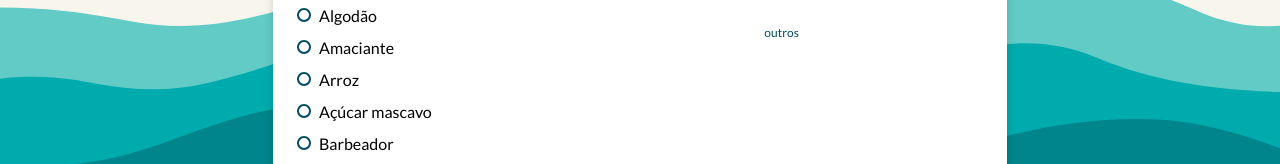
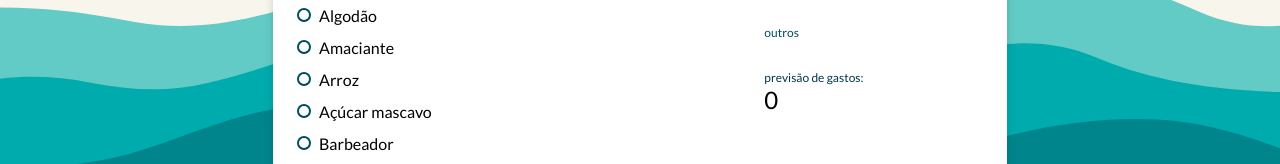
Before and after one commit to lfnandoo/algashopping, a React (Create React App) app: page / in a window 1280 px wide. Shown: the part 336-500 px from the top of the page. Built offline with nearby package versions, Linux system fonts and the light colour scheme.

Commit message:
🔥 couting total price

```diff
--- a/src/components/App/App.jsx
+++ b/src/components/App/App.jsx
@@ -12,6 +12,7 @@ export default function App() {
 
   const [products, setProducts] = React.useState(productsMock.products);
   const [selectedProducts, setSelectedProducts] = React.useState([]);
+  const [totalPrice, setTotalPrice] = React.useState(0);
 
   React.useEffect(() => {
     const newSelectedProducts = products.filter((product) => product.checked);
@@ -24,6 +25,13 @@ export default function App() {
     );
     setProducts(newProducts);
   }
+
+  React.useEffect(() => {
+    const total = selectedProducts
+      .map((product) => product.price)
+      .reduce((a, b) => a + b, 0);
+    setTotalPrice(total);
+  }, [selectedProducts]);
 
   return (
     <Wrapper>
@@ -86,6 +94,12 @@ export default function App() {
                   ).length
                 )}
               />
+              <div style={{ marginTop: 12 }}>
+                <h2 style={{ fontWeight: 400, fontSize: 12, color: "#00364A" }}>
+                  previsão de gastos:
+                </h2>
+                <div style={{ fontSize: 24 }}>{totalPrice}</div>
+              </div>
             </div>
           }
         />
```
